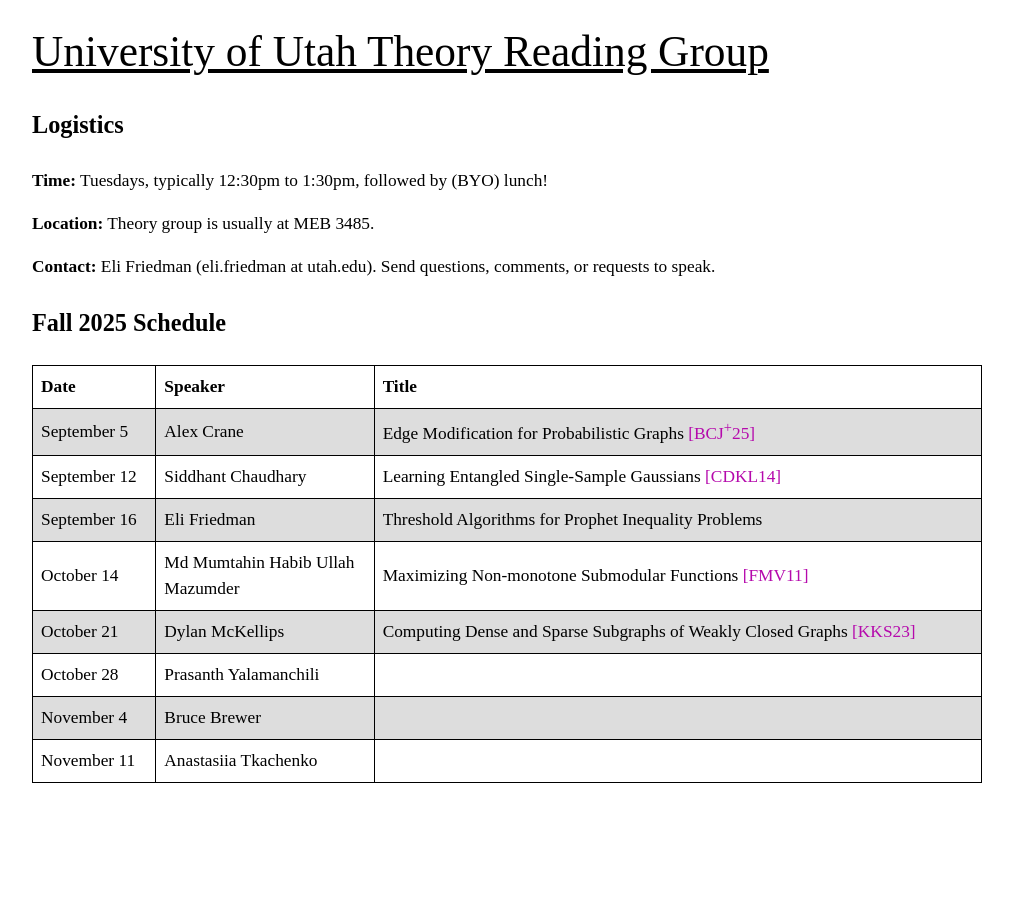
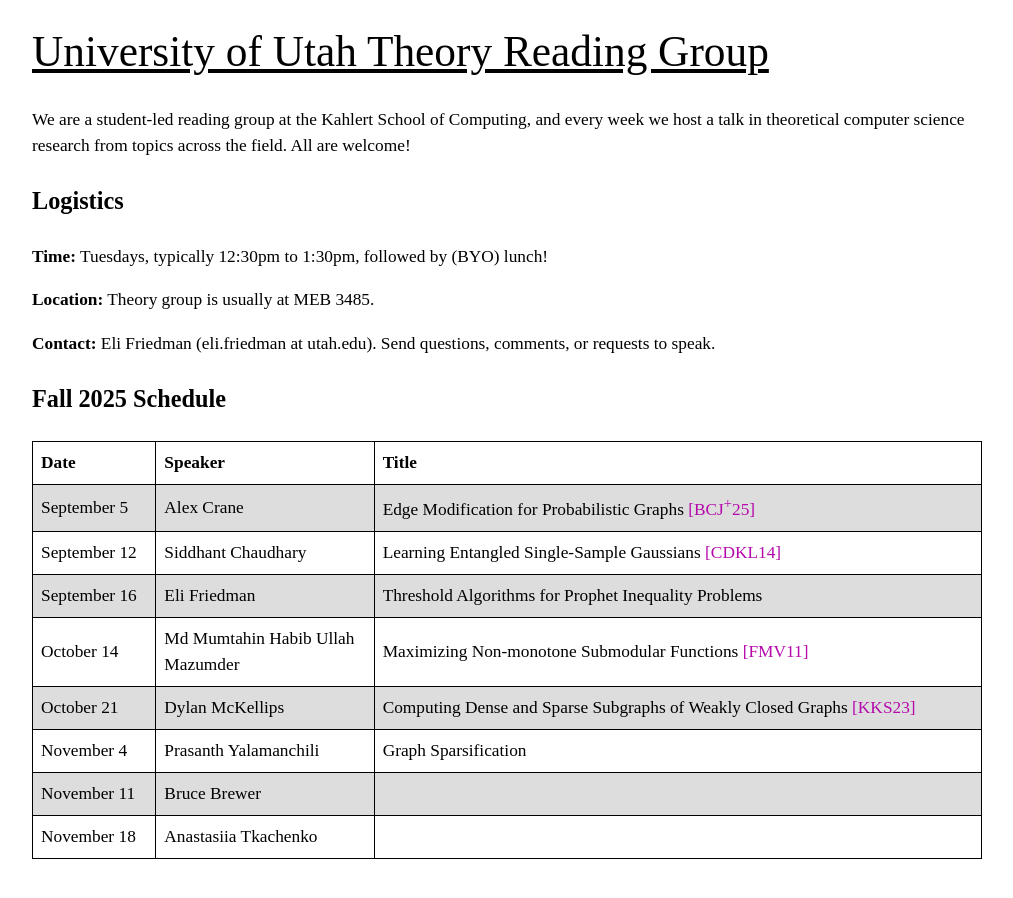
Before and after one commit to utahtheory/utahtheory.github.io, a plain HTML site: page index.html in a window 1280 px wide. Shown: the whole page, without its empty margins (133-1146 px from the left). Before the commit the page ends 843 px from the top, so only its background shows below. Drawn offline with Linux system fonts and the light colour scheme.

Commit message:
changing schedule

```diff
--- a/index.html
+++ b/index.html
@@ -26,6 +26,8 @@
         <div>
           <!--<img id="profile-picture" src="assets/images/profile-picture.webp" alt="profile picture">-->
           <div>
+            We are a student-led reading group at the Kahlert School of Computing, and every week we host a
+             talk in theoretical computer science research from topics across the field. All are welcome!
         <!--  <p>We run a student-led reading group, where each week we have a talk in theoretical computer science research
             from across the field.-->
             <h3>Logistics</h3>
@@ -67,17 +69,17 @@
                 <td>Computing Dense and Sparse Subgraphs of Weakly Closed Graphs <a href="https://link.springer.com/article/10.1007/s00453-022-01090-z">[KKS23]</a></td>
               </tr>
               <tr>
-                <td>October 28</td>
+                <td>November 4</td>
                 <td>Prasanth Yalamanchili</td>
-                <td></td>
+                <td>Graph Sparsification</td>
               </tr>
               <tr>
-                <td>November 4</td>
+                <td>November 11</td>
                 <td>Bruce Brewer</td>
                 <td></td>
               </tr>
               <tr>
-                <td>November 11</td>
+                <td>November 18</td>
                 <td>Anastasiia Tkachenko</td>
                 <td></td>
               </tr>
```
